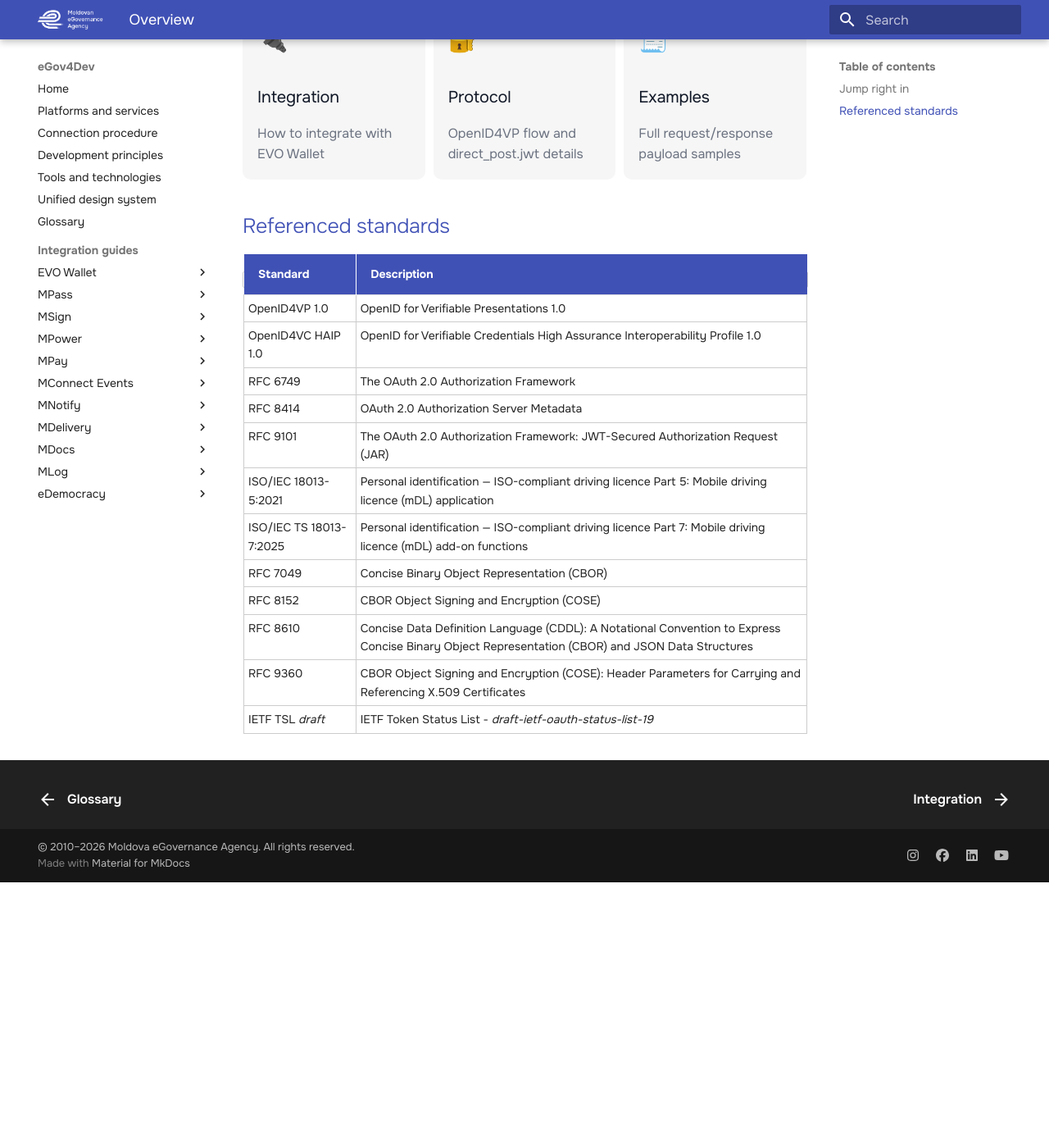
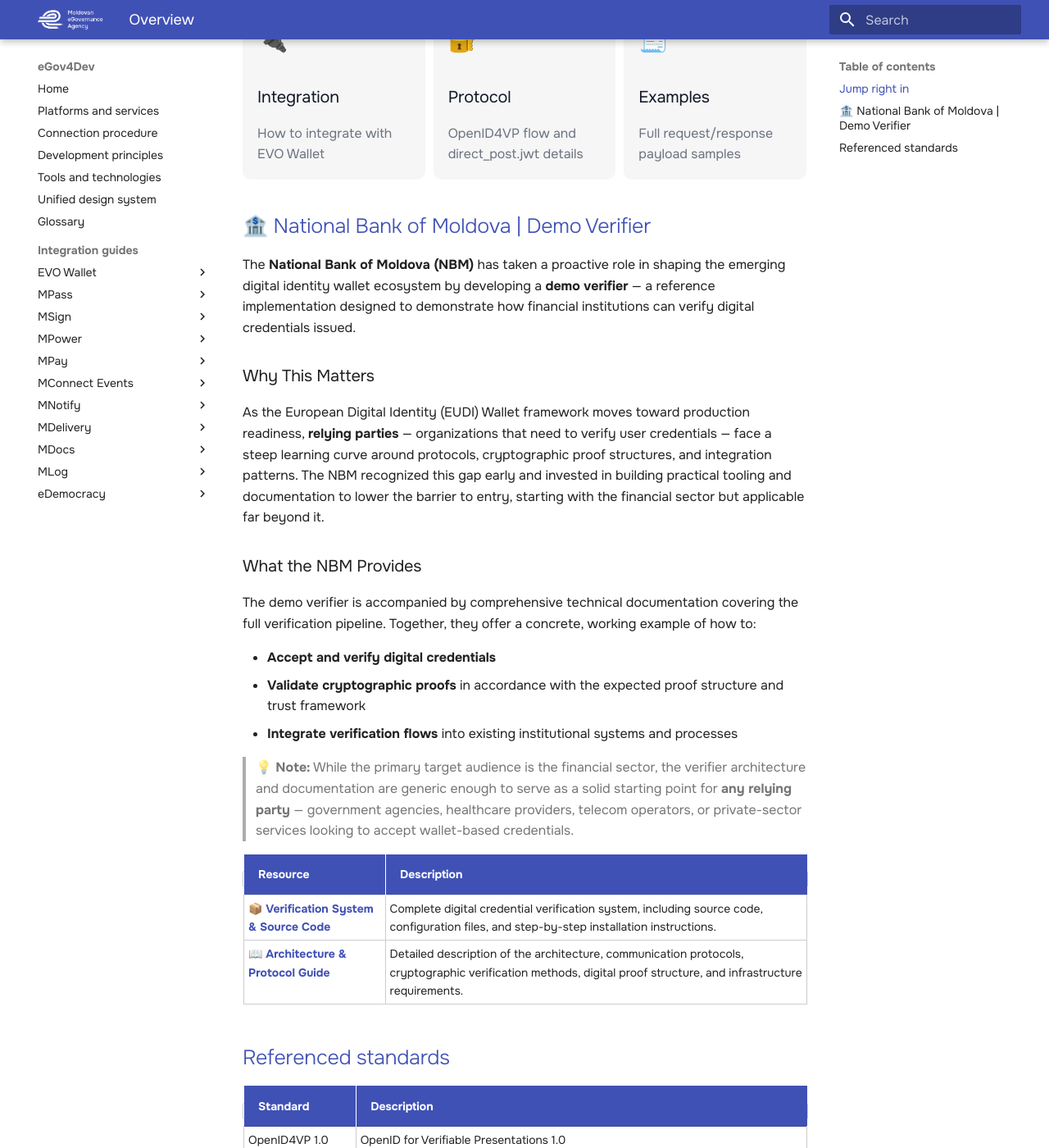
Before and after one commit to egov-moldova/egov4dev, an MkDocs documentation site: the page built from docs/guides/evo-wallet/index.md, in a window 1280 px wide and 1400 px high, scrolled down 840 px. Shown: the whole window at 82% size. Built offline with MkDocs 1.6.1 and Material for MkDocs 9.7.7, drawn with Linux system fonts in a browser that asks for light colours; before the commit the page ends 1916 px from its top, so only the background shows below that.

Commit message:
Document NBM demo verifier for digital credentials
Added information about the National Bank of Moldova's demo verifier for digital credential verification, including its significance, offerings, and resources.

```diff
--- a/docs/guides/evo-wallet/index.md
+++ b/docs/guides/evo-wallet/index.md
@@ -26,6 +26,32 @@
   </div>
 </div>
 
+
+
+## 🏦 National Bank of Moldova | Demo Verifier
+The **National Bank of Moldova (NBM)** has taken a proactive role in shaping the emerging digital identity wallet ecosystem by developing a **demo verifier** — a reference implementation designed to demonstrate how financial institutions can verify digital credentials issued.
+
+### Why This Matters
+
+As the European Digital Identity (EUDI) Wallet framework moves toward production readiness, **relying parties** — organizations that need to verify user credentials — face a steep learning curve around protocols, cryptographic proof structures, and integration patterns. The NBM recognized this gap early and invested in building practical tooling and documentation to lower the barrier to entry, starting with the financial sector but applicable far beyond it.
+
+### What the NBM Provides
+
+The demo verifier is accompanied by comprehensive technical documentation covering the full verification pipeline. Together, they offer a concrete, working example of how to:
+
+- **Accept and verify digital credentials**
+- **Validate cryptographic proofs** in accordance with the expected proof structure and trust framework
+- **Integrate verification flows** into existing institutional systems and processes
+
+> 💡 **Note:** While the primary target audience is the financial sector, the verifier architecture and documentation are generic enough to serve as a solid starting point for **any relying party** — government agencies, healthcare providers, telecom operators, or private-sector services looking to accept wallet-based credentials.
+
+| Resource | Description |
+|:---------|:------------|
+| 📦 [**Verification System & Source Code**](https://hub.bnm.md/evotest/distributiv.zip) | Complete digital credential verification system, including source code, configuration files, and step-by-step installation instructions. |
+| 📖 [**Architecture & Protocol Guide**](https://hub.bnm.md/evotest/ghid.html) | Detailed description of the architecture, communication protocols, cryptographic verification methods, digital proof structure, and infrastructure requirements. |
+
+
+
 ## Referenced standards
 
 | Standard | Description |
```
